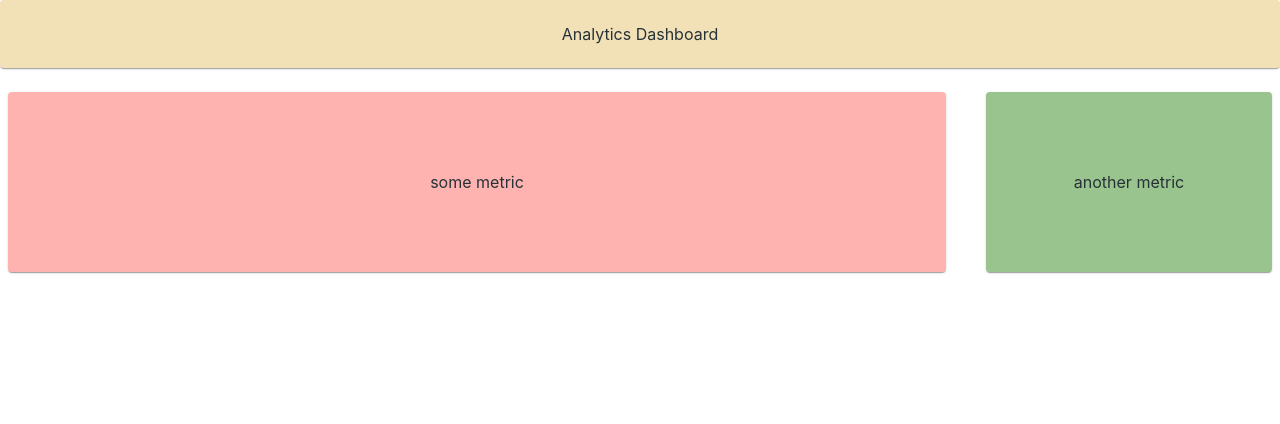
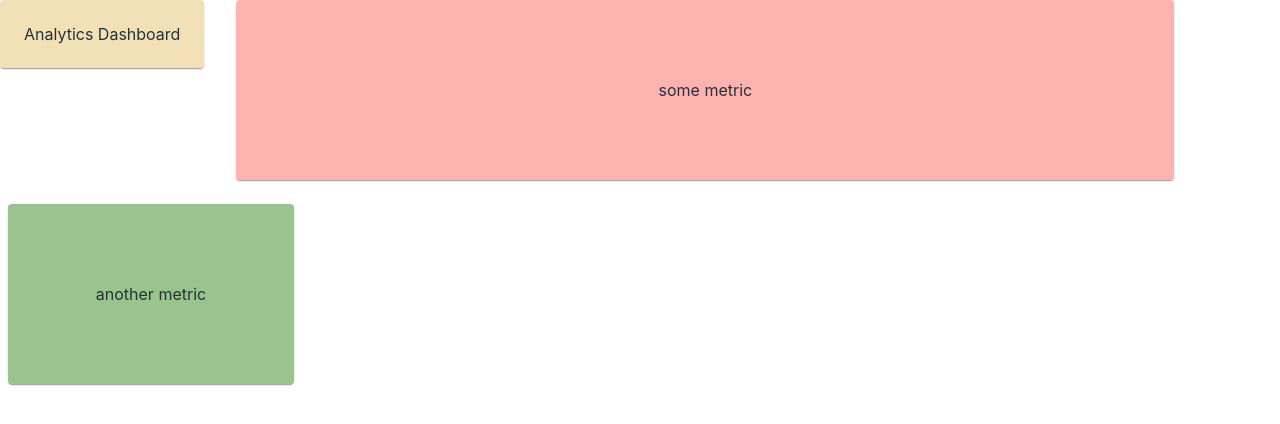
Before and after one commit to Bestmart721/analytics-dashboard, a React (Create React App) app in the folder client/: page / in a window 1280 px wide. Shown: the top 424 px of the page. Built offline with nearby package versions, Linux system fonts and the light colour scheme.

Commit message:
Change size to prop

```diff
--- a/client/src/components/Dashboard/Header/Header.js
+++ b/client/src/components/Dashboard/Header/Header.js
@@ -14,9 +14,9 @@ const styles = theme => ({
 
 export class Header extends Component {
   render() {
-    const { classes, text } = this.props;
+    const { classes, size, text } = this.props;
     return (
-      <Grid item xs={12}>
+      <Grid item xs={ size }>
         <Paper className={classes.header}>{text}</Paper>
       </Grid>
     )
```
